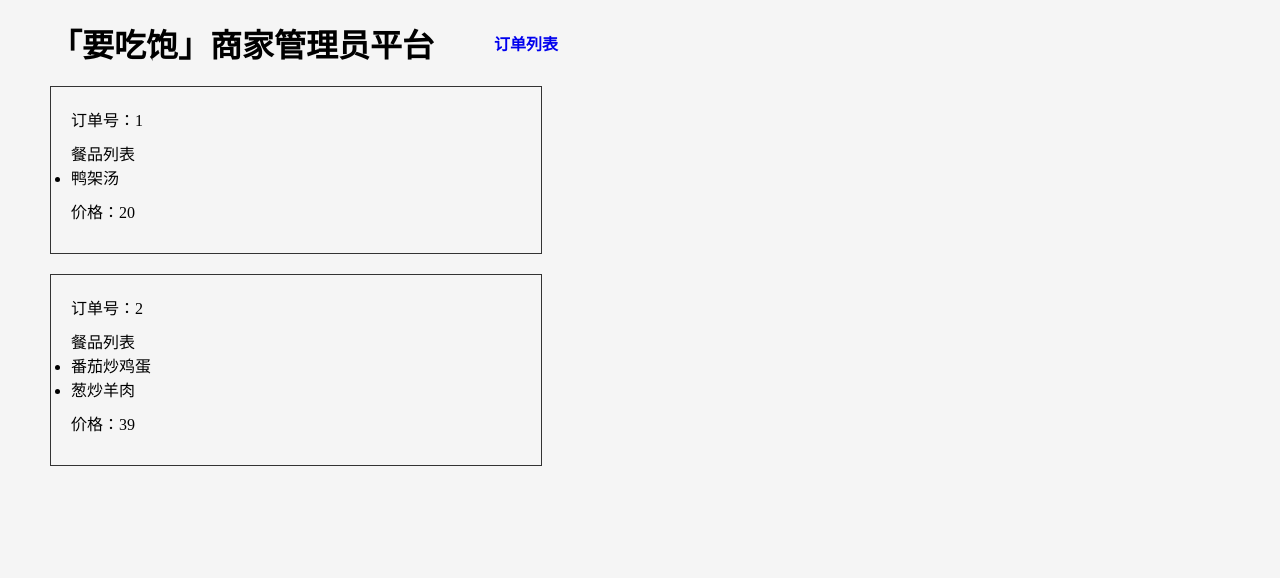
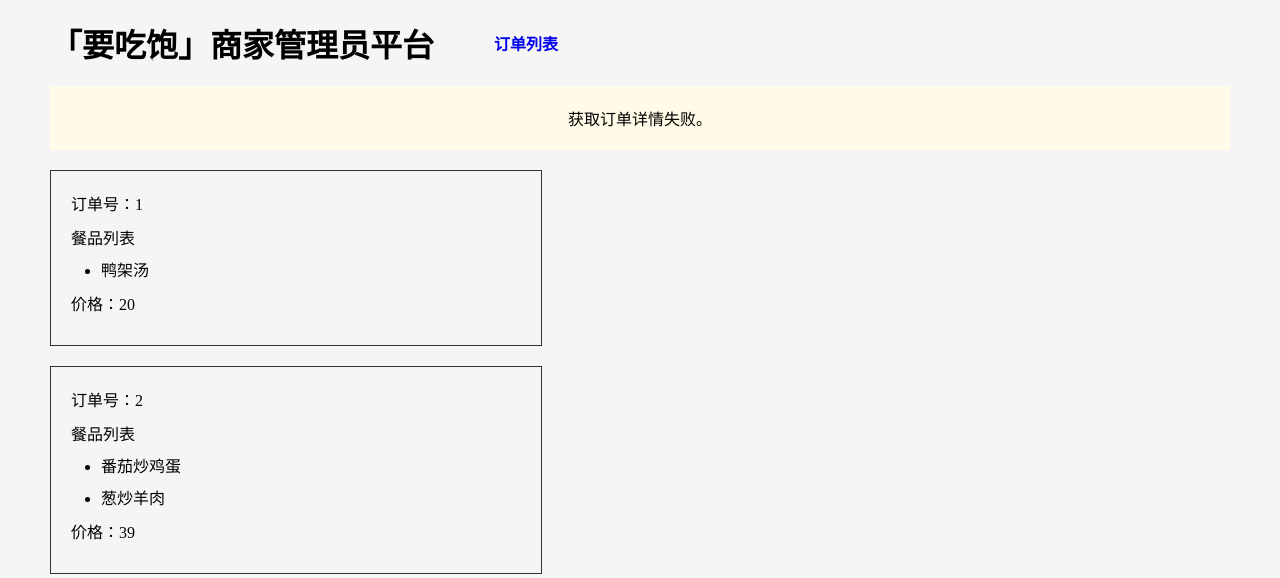
Before and after one commit to david-ying-chan/be-full, an Angular app: page /orders in a window 1280 px wide. Shown: the top 578 px of the page. Built offline with nearby package versions, Linux system fonts and the light colour scheme.

Commit message:
Add order detail component.

```diff
--- a/src/app/models/order.ts
+++ b/src/app/models/order.ts
@@ -2,4 +2,5 @@ export interface Order {
   id: string;
   dishes: string[];
   price: number;
+  done?: boolean;
 }
--- /dev/null
+++ b/src/app/orders/order-card/order-card.component.html
@@ -0,0 +1,12 @@
+<div class="order-card" [routerLink]="getLinkByOrderId(data.id)">
+  <div class="row">订单号：<span>{{data.id}}</span></div>
+    <div class="row">
+      <div>餐品列表</div>
+      <ul>
+        <li *ngFor="let dish of data.dishes">
+          {{dish}}
+        </li>
+      </ul>
+    </div>
+    <div class="row">价格：<span>{{data.price}}</span></div>
+</div>
--- /dev/null
+++ b/src/app/orders/order-card/order-card.component.scss
@@ -0,0 +1,22 @@
+.order-card {
+  margin-bottom: 20px;
+  padding: 20px;
+  width: 450px;
+  border: 1px solid #333;
+
+  .row {
+    margin-bottom: 10px;
+  }
+
+  &:hover {
+    cursor: pointer;
+  }
+
+  ul {
+    padding-left: 30px;
+
+    li {
+      margin: 8px 0;
+    }
+  }
+}
--- /dev/null
+++ b/src/app/orders/order-card/order-card.component.ts
@@ -0,0 +1,20 @@
+import { Component, Input, OnInit } from '@angular/core';
+import { Order } from 'src/app/models/order';
+
+@Component({
+  selector: 'app-order-card',
+  templateUrl: './order-card.component.html',
+  styleUrls: ['./order-card.component.scss']
+})
+export class OrderCardComponent implements OnInit {
+  @Input() data: Order;
+
+  constructor() { }
+
+  ngOnInit(): void {
+  }
+
+  getLinkByOrderId(id: string): string {
+    return `/orders/${id}`;
+  }
+}
--- a/src/app/orders/orders-container/orders-container.component.html
+++ b/src/app/orders/orders-container/orders-container.component.html
@@ -1,14 +1,13 @@
 <div>
-  <div *ngFor="let order of orders$ | async" [routerLink]="getLinkByOrderId(order.id)" class="order-card">
-    <div class="row">订单号：<span>{{order.id}}</span></div>
-    <div class="row">
-      <div>餐品列表</div>
-      <ul>
-        <li *ngFor="let dish of order.dishes">
-          {{dish}}
-        </li>
-      </ul>
-    </div>
-    <div class="row">价格：<span>{{order.price}}</span></div>
+  <div class="offline-hint" *ngIf="isOffline$ | async">
+    获取订单详情失败。
+  </div>
+
+  <div *ngFor="let order of orders$ | async">
+    <app-order-card [data]="order"></app-order-card>
+  </div>
+
+  <div *ngIf="(orders$ | async)?.length === 0" class="empty">
+    目前没有订单。
   </div>
 </div>
--- a/src/app/orders/orders-container/orders-container.component.scss
+++ b/src/app/orders/orders-container/orders-container.component.scss
@@ -1,14 +1,8 @@
-.order-card {
-  border: 1px solid #333;
+
+.offline-hint {
+  text-align: center;
   margin-bottom: 20px;
-  padding: 20px;
-  width: 450px;
-
-  .row {
-    margin-bottom: 10px;
-  }
-
-  &:hover {
-    cursor: pointer;
-  }
+  padding-top: 20px;
+  padding-bottom: 20px;
+  background-color: #fffbe6;
 }
--- a/src/app/orders/orders-container/orders-container.component.ts
+++ b/src/app/orders/orders-container/orders-container.component.ts
@@ -19,7 +19,7 @@ export class OrdersContainerComponent implements OnInit {
     this.orders$ = this.ordersService.getOrders();
   }
 
-  getLinkByOrderId(id: string): string {
-    return `/orders/${id}`;
+  get isOffline$() {
+    return this.ordersService.isOffline$;
   }
 }
--- a/src/app/orders/orders.module.ts
+++ b/src/app/orders/orders.module.ts
@@ -5,6 +5,7 @@ import { OrderDetailComponent } from './order-detail/order-detail.component';
 import { OrderDetailContainerComponent } from './order-detail-container/order-detail-container.component';
 import { HttpClientModule } from '@angular/common/http';
 import { OrdersContainerComponent } from './orders-container/orders-container.component';
+import { OrderCardComponent } from './order-card/order-card.component';
 
 
 @NgModule({
@@ -13,7 +14,8 @@ import { OrdersContainerComponent } from './orders-container/orders-container.co
     OrderDetailComponent,
     OrderDetailComponent,
     OrderDetailContainerComponent,
-    OrdersContainerComponent
+    OrdersContainerComponent,
+    OrderCardComponent
   ],
   imports: [
     CommonModule,
--- a/src/app/orders/orders.service.ts
+++ b/src/app/orders/orders.service.ts
@@ -1,16 +1,17 @@
+import { HttpClient } from '@angular/common/http';
+import { Injectable } from '@angular/core';
+import { BehaviorSubject, Observable, of } from 'rxjs';
+import { Order } from '../models/order';
 import { ORDERS } from './../data/orders';
-import { Injectable } from '@angular/core';
-import { HttpClient } from '@angular/common/http';
-import { map, Observable, of } from 'rxjs';
-import { Order } from '../models/order';
-
 
 @Injectable({
-  providedIn: 'root'
+  providedIn: 'root',
 })
 export class OrdersService {
+  private _isOffline$$: BehaviorSubject<boolean> = new BehaviorSubject<boolean>(true);
+  public isOffline$ = this._isOffline$$ as Observable<boolean>;
 
-  constructor(private http: HttpClient) { }
+  constructor(private http: HttpClient) {}
 
   getOrders(): Observable<Order[]> {
     // return this.http.get<{ payload: Order[] }>('/selling-order-contracts').pipe(
@@ -25,6 +26,6 @@ export class OrdersService {
     //   map(res => res.payload)
     // );
 
-    return of(ORDERS.find(order => order.id === id));
+    return of(ORDERS.find((order) => order.id === id));
   }
 }
```
Also changed, not shown: 1 other file (tests, documents, lock files or other folders).
